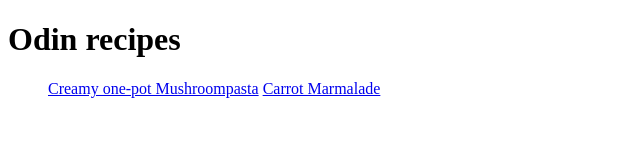
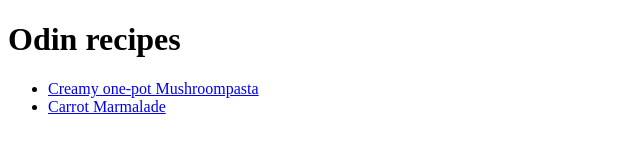
Before and after one commit to Bokkelus/odin-recipes, a plain HTML site: page index.html in a window 1280 px wide. Shown: the whole page, without its empty margins (0-640 px from the left). Drawn offline with Linux system fonts and the light colour scheme.

Commit message:
fixed ul not working
element il non existent changed to li

```diff
--- a/index.html
+++ b/index.html
@@ -7,9 +7,10 @@
 </head>
 <body>
     <h1>Odin recipes</h1>
+
     <ul>
-        <il><a href="recipes/mushroompasta.html">Creamy one-pot Mushroompasta</a></il>
-        <il><a href="recipes/marmalade.html">Carrot Marmalade</a></il>
+        <li><a href="recipes/mushroompasta.html">Creamy one-pot Mushroompasta</a></li>
+        <li><a href="recipes/marmalade.html">Carrot Marmalade</a></li>
     </ul>
 
 
```
